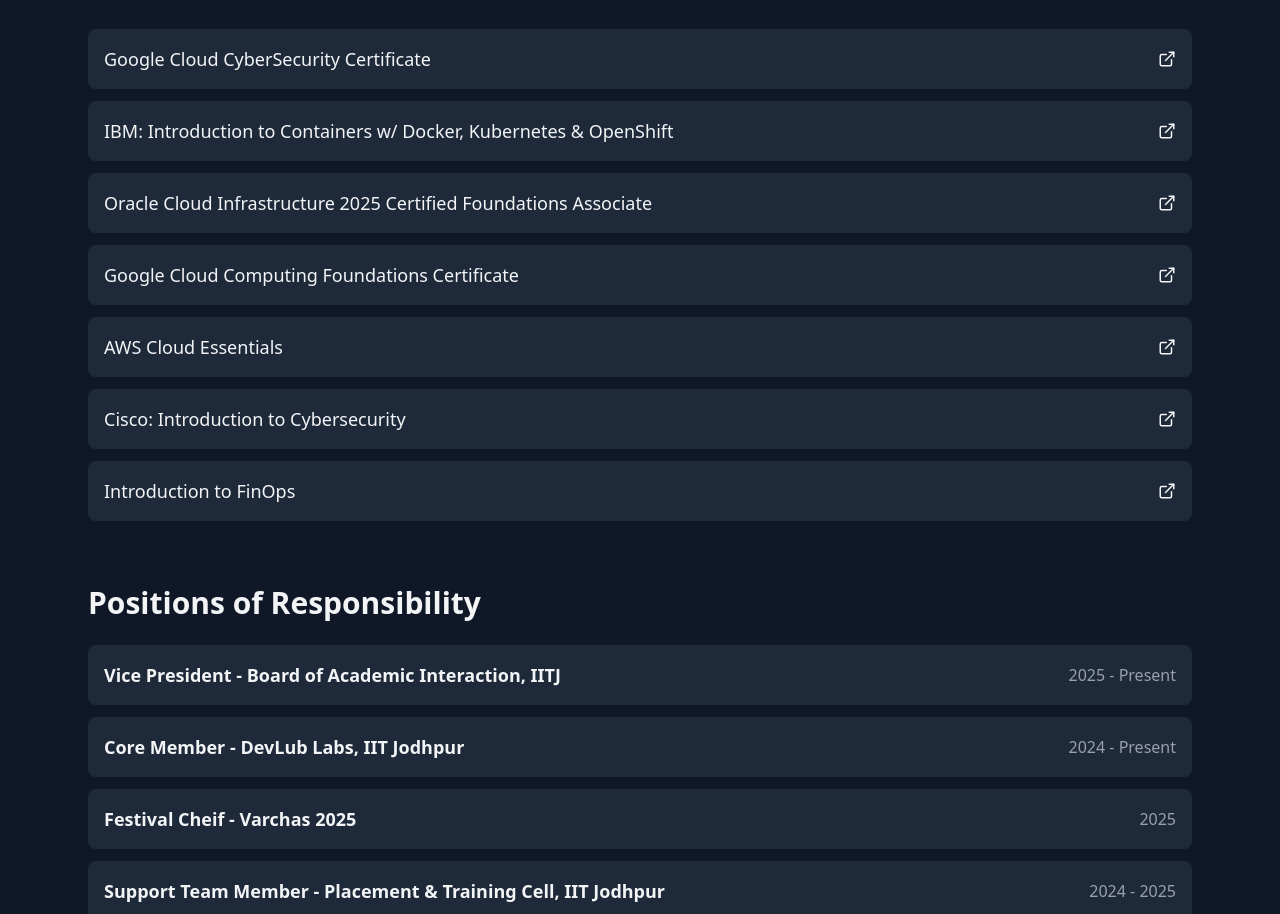
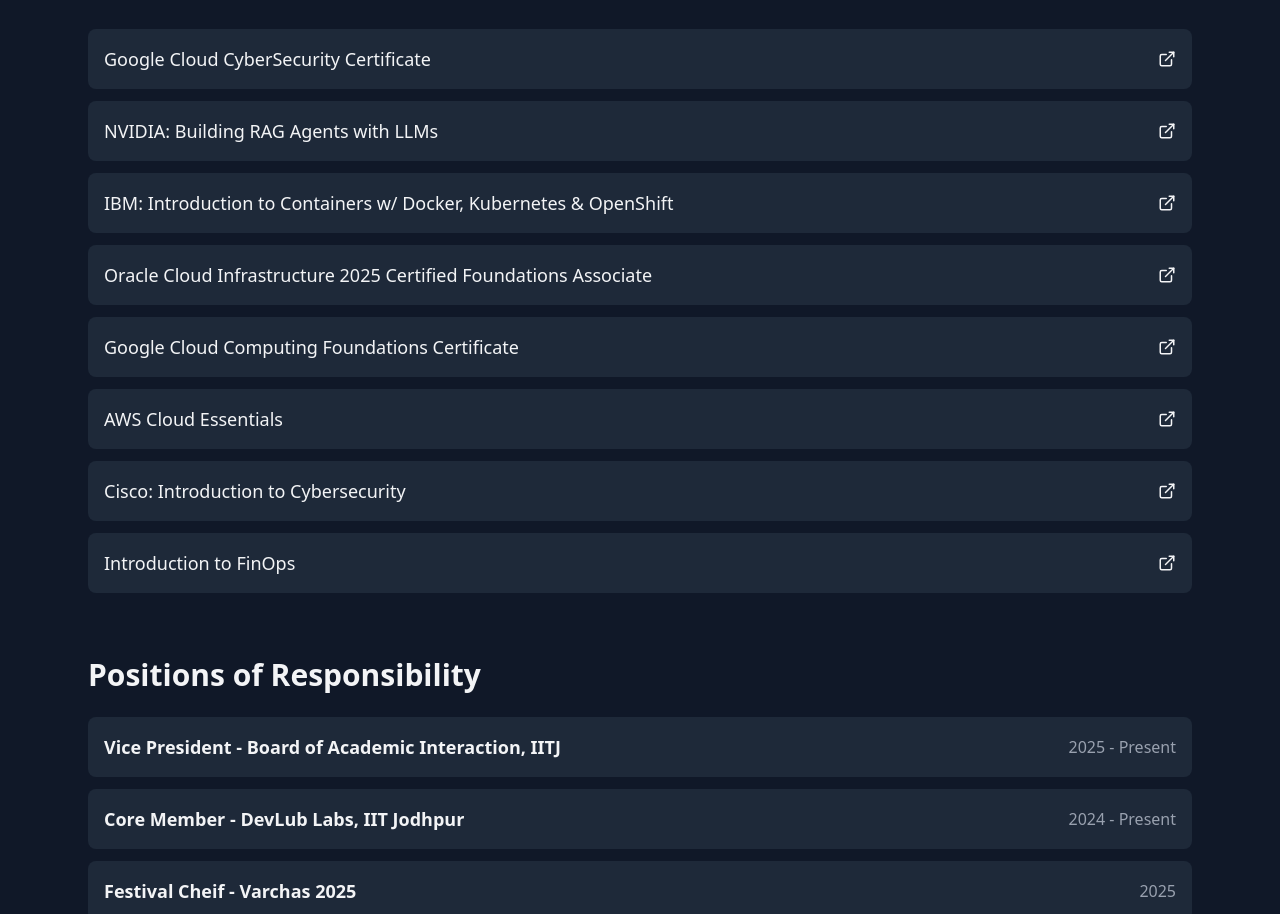
Before and after one commit to Krish2005tech/Resume, a React (Vite) app: page / in a window 1280 px wide. Shown: the part 2410-3324 px from the top of the page. Built offline with nearby package versions, Linux system fonts and the light colour scheme.

Commit message:
RAG course certificate

```diff
--- a/src/App.jsx
+++ b/src/App.jsx
@@ -69,7 +69,8 @@
 ];
 
 const certificates = [
-  { name: "Google Cloud CyberSecurity Certificate", url: "https://www.credly.com/badges/08077681-ff00-4ecf-a0ad-0318f7c371ad/linked_in_profile" },
+  {name: "Google Cloud CyberSecurity Certificate", url: "https://www.credly.com/badges/08077681-ff00-4ecf-a0ad-0318f7c371ad/linked_in_profile" },
+  {name: "NVIDIA: Building RAG Agents with LLMs", url: "https://learn.nvidia.com/certificates?id=ArNVPNI4SaiTHmCQQ60Y4A#" },
   {name:"IBM: Introduction to Containers w/ Docker, Kubernetes & OpenShift",url:"https://www.coursera.org/account/accomplishments/verify/H7ZO5QMABBS4"},
   {name:"Oracle Cloud Infrastructure 2025 Certified Foundations Associate",url:"https://catalog-education.oracle.com/ords/certview/sharebadge?id=FCE6C1341DBA5FC7EE0D493CEAFC0FED530C79867E2821965A9C2CAD577A4B37"},
   {name:"Google Cloud Computing Foundations Certificate",url:"https://www.credly.com/badges/fdf08908-e8a7-4c03-ad69-930dacb93eb8/linked_in_profile"},
```
